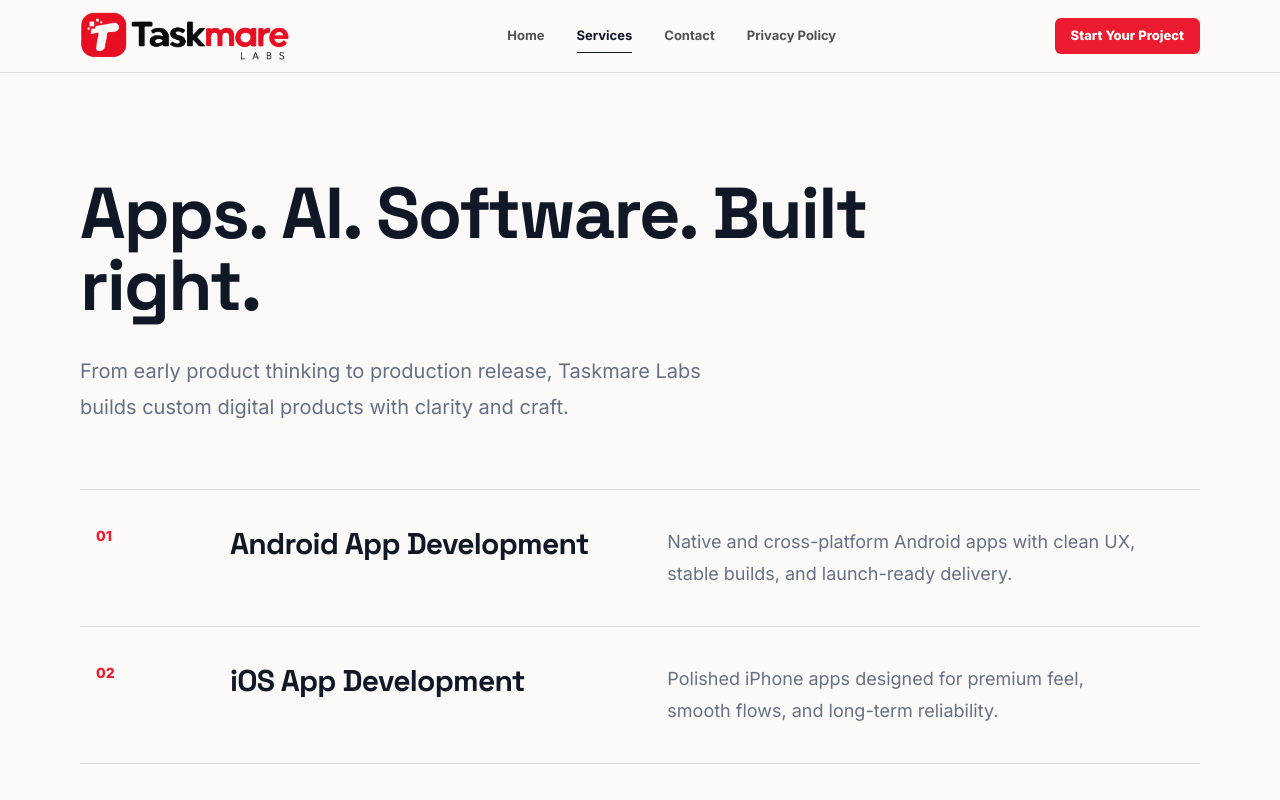
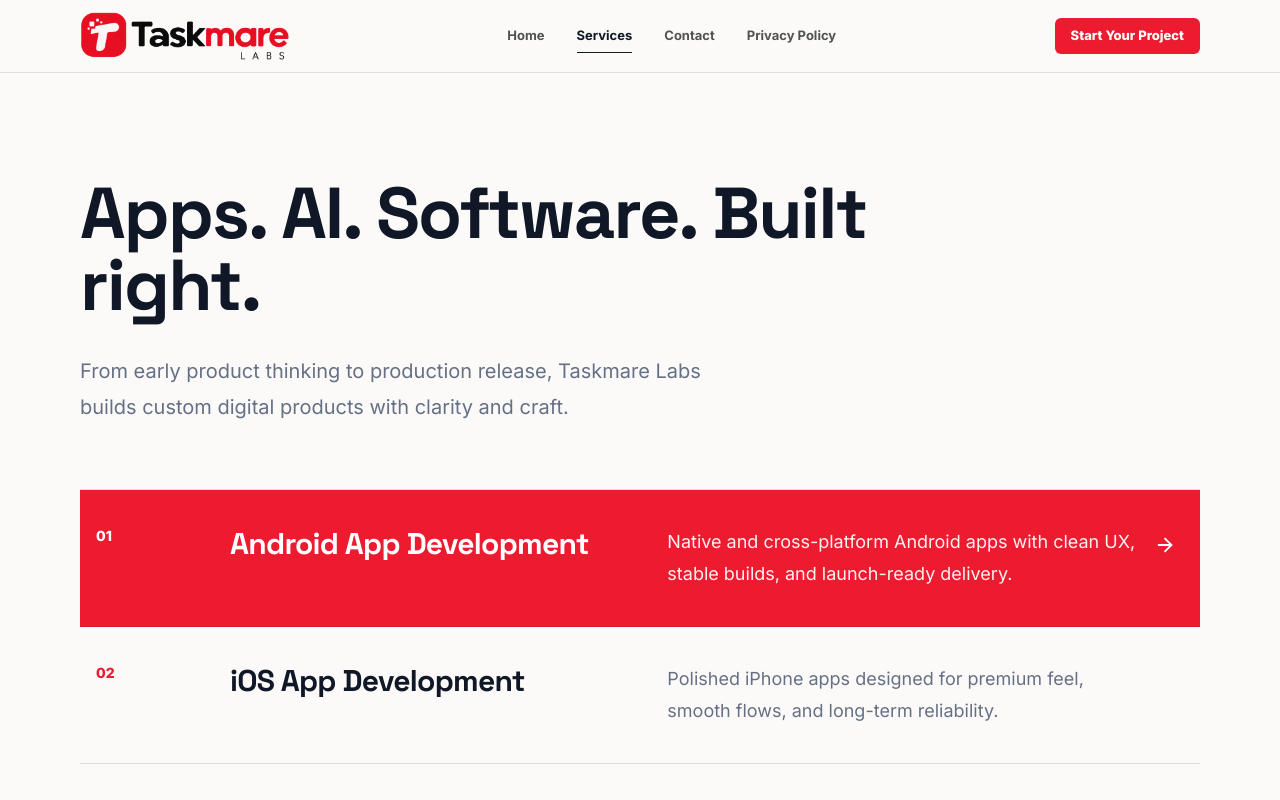
Before and after one commit to Shivikagarg999/taskmare-website, a React (Vite) app: page /services in a window 1280 px wide. Shown: the top 800 px of the page. Built offline with nearby package versions, Linux system fonts and the light colour scheme.

Commit message:
Design improvements

```diff
--- a/src/pages/HomePage.jsx
+++ b/src/pages/HomePage.jsx
@@ -110,11 +110,11 @@
           <h2 className="max-w-3xl text-5xl font-bold leading-tight tracking-tight text-ink">
             Everything you need to build and launch.
           </h2>
-          <div className="mt-12 border-t hairline">
-            {serviceHighlights.map((item) => (
-              <div key={item} className="group grid gap-4 border-b hairline px-4 py-7 transition duration-300 hover:bg-brand hover:pl-7 md:grid-cols-[0.7fr_1fr]">
-                <h3 className="text-2xl font-black text-ink transition duration-300 group-hover:text-white">{item}</h3>
-                <p className="max-w-2xl leading-7 text-muted transition duration-300 group-hover:text-red-50">
+          <div className="interactive-list mt-12 border-t hairline">
+            {serviceHighlights.map((item, index) => (
+              <div key={item} className={`interactive-row group grid gap-4 border-b hairline px-4 py-7 transition duration-300 hover:pl-7 md:grid-cols-[0.7fr_1fr] ${index === 0 ? 'default-active-row' : ''}`}>
+                <h3 className="active-white text-2xl font-black text-ink transition duration-300">{item}</h3>
+                <p className="active-muted max-w-2xl leading-7 text-muted transition duration-300">
                   Strategy, product thinking, design, development and launch support handled with a clean studio process.
                 </p>
               </div>
@@ -153,11 +153,11 @@
       <section className="reveal section-space">
         <div className="container-page grid gap-10 md:grid-cols-[0.65fr_1fr]">
           <h2 className="text-5xl font-bold tracking-tight text-ink">Process</h2>
-          <div className="border-t hairline">
+          <div className="interactive-list border-t hairline">
             {processItems.map((item, index) => (
-              <div key={item} className="group grid grid-cols-[72px_1fr] border-b hairline px-4 py-7 transition duration-300 hover:bg-brand hover:pl-7">
-                <span className="text-sm font-black text-brand transition duration-300 group-hover:text-white">0{index + 1}</span>
-                <h3 className="text-3xl font-bold tracking-tight text-ink transition duration-300 group-hover:text-white">{item}</h3>
+              <div key={item} className={`interactive-row group grid grid-cols-[72px_1fr] border-b hairline px-4 py-7 transition duration-300 hover:pl-7 ${index === 0 ? 'default-active-row' : ''}`}>
+                <span className="active-white text-sm font-black text-brand transition duration-300">0{index + 1}</span>
+                <h3 className="active-white text-3xl font-bold tracking-tight text-ink transition duration-300">{item}</h3>
               </div>
             ))}
           </div>
--- a/src/pages/ServicesPage.jsx
+++ b/src/pages/ServicesPage.jsx
@@ -14,14 +14,14 @@
           From early product thinking to production release, Taskmare Labs builds custom digital products with clarity and craft.
         </p>
 
-        <div className="mt-16 border-t hairline">
+        <div className="interactive-list mt-16 border-t hairline">
           {services.map((service, index) => (
-            <article key={service.title} className="group grid gap-6 border-b hairline px-4 py-9 transition duration-300 hover:bg-brand hover:pl-7 md:grid-cols-[110px_0.8fr_1fr]">
-              <p className="text-sm font-black text-brand transition duration-300 group-hover:text-white">0{index + 1}</p>
-              <h2 className="text-3xl font-bold tracking-tight text-ink transition duration-300 group-hover:text-white">{service.title}</h2>
+            <article key={service.title} className={`interactive-row group grid gap-6 border-b hairline px-4 py-9 transition duration-300 hover:pl-7 md:grid-cols-[110px_0.8fr_1fr] ${index === 0 ? 'default-active-row' : ''}`}>
+              <p className="active-white text-sm font-black text-brand transition duration-300">0{index + 1}</p>
+              <h2 className="active-white text-3xl font-bold tracking-tight text-ink transition duration-300">{service.title}</h2>
               <div className="flex items-start justify-between gap-6">
-                <p className="max-w-2xl text-lg leading-8 text-muted transition duration-300 group-hover:text-red-50">{service.description}</p>
-                <ArrowRight className="mt-2 shrink-0 -translate-x-2 text-brand opacity-0 transition duration-300 group-hover:translate-x-0 group-hover:text-white group-hover:opacity-100" size={22} />
+                <p className="active-muted max-w-2xl text-lg leading-8 text-muted transition duration-300">{service.description}</p>
+                <ArrowRight className="active-arrow mt-2 shrink-0 -translate-x-2 text-brand opacity-0 transition duration-300" size={22} />
               </div>
             </article>
           ))}
--- a/src/styles/global.css
+++ b/src/styles/global.css
@@ -103,6 +103,28 @@
   .nav-link-active::after {
     transform: scaleX(1);
   }
+
+  .interactive-list:not(:hover) .default-active-row,
+  .interactive-list .interactive-row:hover {
+    background: var(--color-brand);
+  }
+
+  .interactive-list:not(:hover) .default-active-row .active-white,
+  .interactive-list .interactive-row:hover .active-white {
+    color: #fff;
+  }
+
+  .interactive-list:not(:hover) .default-active-row .active-muted,
+  .interactive-list .interactive-row:hover .active-muted {
+    color: #fff1f2;
+  }
+
+  .interactive-list:not(:hover) .default-active-row .active-arrow,
+  .interactive-list .interactive-row:hover .active-arrow {
+    opacity: 1;
+    transform: translateX(0);
+    color: #fff;
+  }
 }
 
 @keyframes fade-up {
```
